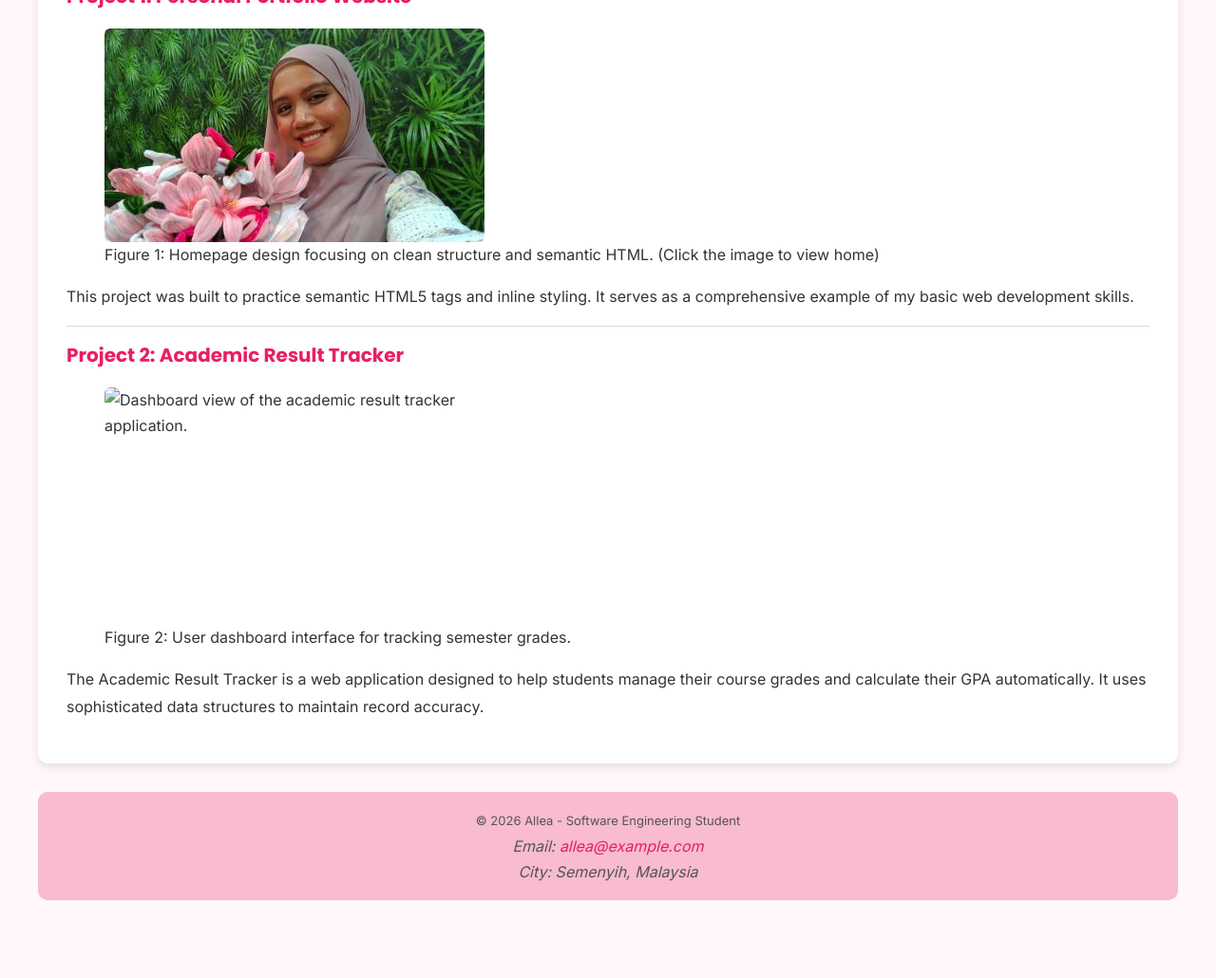
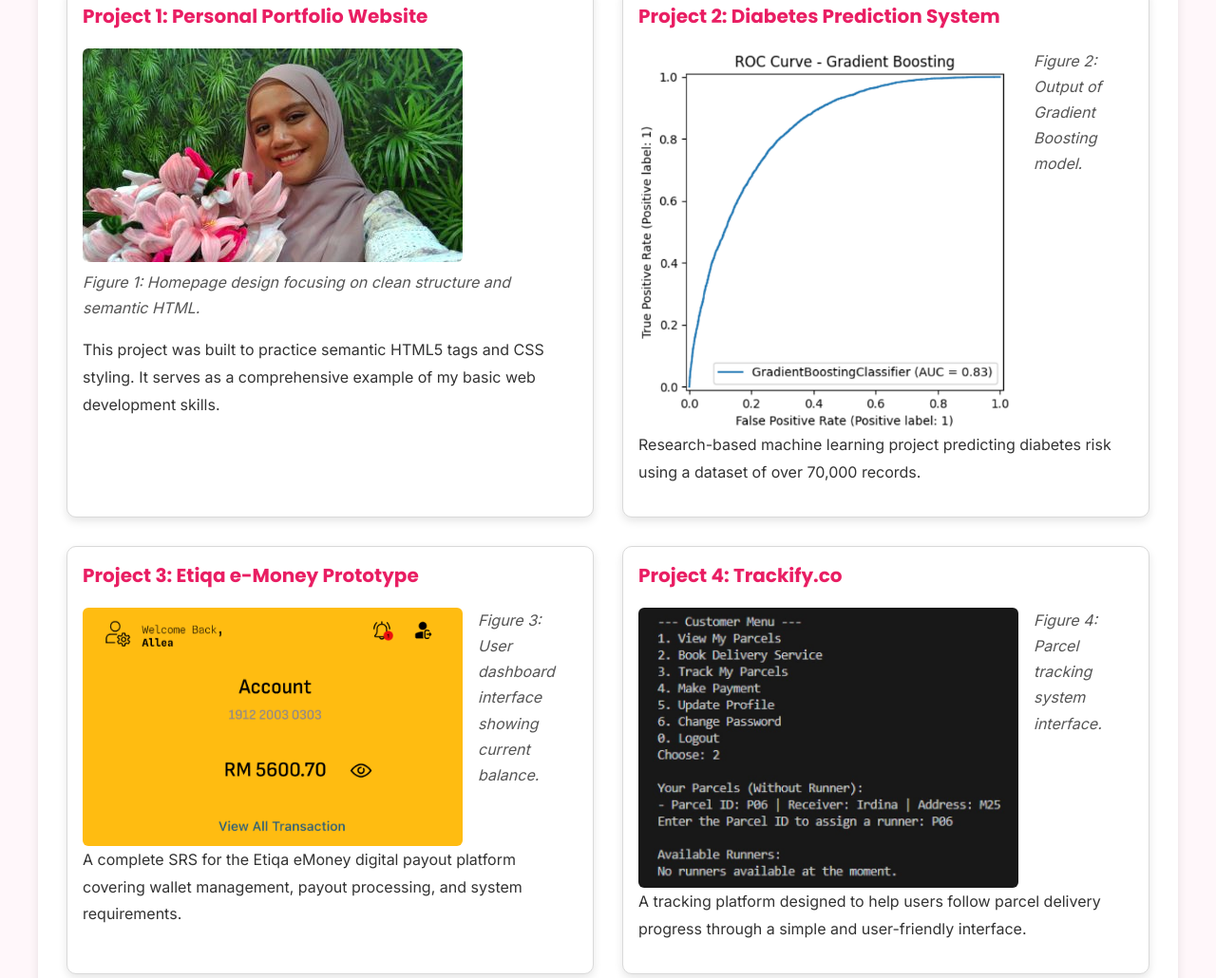
Before and after one commit to alleayusri/LabExercise_1, a plain HTML site: page labexercise-1b/projects.html in a window 1280 px wide. Shown: the part 387-1417 px from the top of the page at 95% size. Before the commit the page ends 1351 px from the top, so only its background shows below. Drawn offline with Linux system fonts and the light colour scheme.

Commit message:
Update projects.html

```diff
--- a/labexercise-1b/projects.html
+++ b/labexercise-1b/projects.html
@@ -1,22 +1,17 @@
 <!DOCTYPE html>
 <html lang="en">
-
 <head>
     <meta charset="UTF-8">
+    <meta name="viewport" content="width=device-width, initial-scale=1.0">
     <meta name="description" content="A showcase of Allea's portfolio projects and coding achievements.">
     <title>Allea's Portfolio - Projects</title>
-
     <link rel="stylesheet" href="style.css">
 </head>
-
 <body>
 
-    <!-- Consistent Header and Navigation -->
-    <header
-       >
-        <h1>My Projects</h1>
-        <p>A Showcase of Innovation | Allea</p>
-
+    <header>
+        <div class="site-nav">
+            <div class="logo">Allea</div>
             <nav>
                 <ul class="nav-links">
                     <li><a href="index.html">Home</a></li>
@@ -27,65 +22,73 @@
                     <li><a href="contact.html">Contact</a></li>
                 </ul>
             </nav>
+        </div>
+
+        <section class="hero">
+            <div class="hero-text">
+                <h1>My Projects</h1>
+                <p>A Showcase of Innovation | Allea</p>
+            </div>
+        </section>
     </header>
 
-    <main
-       >
-
+    <main>
         <h2>Featured Projects</h2>
-        <hr>
         <p>Here are some of the web development projects I have worked on recently.</p>
 
-        <section>
-
-            <!-- Project 1: Portfolio Lab (Linked Image) -->
+        <section class="project-grid">
             <article>
                 <h3>Project 1: Personal Portfolio Website</h3>
                 <figure>
-                    <!-- Clickable Image -->
                     <a href="index.html">
-                        <img src="images/portfolio.jpg"
-                            alt="A screenshot of the homepage of Allea's personal portfolio." width="400" height="250"
-                           >
+                        <img src="images/portfolio.jpg" alt="A screenshot of the homepage of Allea's personal portfolio." width="400" height="225">
                     </a>
-                    <figcaption>
-                        Figure 1: Homepage design focusing on clean structure and semantic HTML. (Click the image to
-                        view home)
-                    </figcaption>
+                    <figcaption>Figure 1: Homepage design focusing on clean structure and semantic HTML.</figcaption>
                 </figure>
-                <p>This project was built to practice semantic HTML5 tags and inline styling. It serves as a
-                    comprehensive example of my basic web development skills.</p>
+                <p>
+                    This project was built to practice semantic HTML5 tags and CSS styling.
+                    It serves as a comprehensive example of my basic web development skills.
+                </p>
             </article>
 
-            <hr>
-
-            <!-- Project 2: Data Visualization (Title attribute and Align attribute) -->
             <article>
-                <h3>Project 2: Academic Result Tracker</h3>
+                <h3>Project 2: Diabetes Prediction System</h3>
                 <figure>
-                    <!--
-                        COMMENT: The 'align' attribute used below is DEPRECATED in HTML5.
-                        It is better to use CSS (like float or margin) for alignment.
-                    -->
-                    <img src="images/academic_tracker.png"
-                        alt="Dashboard view of the academic result tracker application." width="400" height="250"
-                        title="Detailed View of Result Tracker"
-                       >
-
-                    <figcaption>
-                        Figure 2: User dashboard interface for tracking semester grades.
-                    </figcaption>
+                    <img src="images/roc.png" alt="Sample output of the analysis." width="400" height="250" title="ROC Result" class="float-image">
+                    <figcaption>Figure 2: Output of Gradient Boosting model.</figcaption>
                 </figure>
-                <p>The Academic Result Tracker is a web application designed to
-                    help students manage their course grades and calculate their GPA automatically. It uses
-                    sophisticated data structures to maintain record accuracy.</p>
+                <p class="clearfix">
+                    Research-based machine learning project predicting diabetes risk using a dataset
+                    of over 70,000 records.
+                </p>
             </article>
 
+            <article>
+                <h3>Project 3: Etiqa e-Money Prototype</h3>
+                <figure>
+                    <img src="images/Etiqa.png" alt="Etiqa e-Money prototype." width="400" height="250" title="View Homepage" class="float-image">
+                    <figcaption>Figure 3: User dashboard interface showing current balance.</figcaption>
+                </figure>
+                <p class="clearfix">
+                    A complete SRS for the Etiqa eMoney digital payout platform covering wallet
+                    management, payout processing, and system requirements.
+                </p>
+            </article>
+
+            <article>
+                <h3>Project 4: Trackify.co</h3>
+                <figure>
+                    <img src="images/track.jpg" alt="Track parcel system output." width="400" height="250" title="Track Parcel System" class="float-image">
+                    <figcaption>Figure 4: Parcel tracking system interface.</figcaption>
+                </figure>
+                <p class="clearfix">
+                    A tracking platform designed to help users follow parcel delivery progress
+                    through a simple and user-friendly interface.
+                </p>
+            </article>
         </section>
-
     </main>
 
-    <!-- Footer -->
     <footer>
         <small>&copy; 2026 Allea - Software Engineering Student</small>
         <address>
@@ -95,5 +98,4 @@
     </footer>
 
 </body>
-
 </html>
```
Lines whose indentation alone changed are shown as unchanged.
